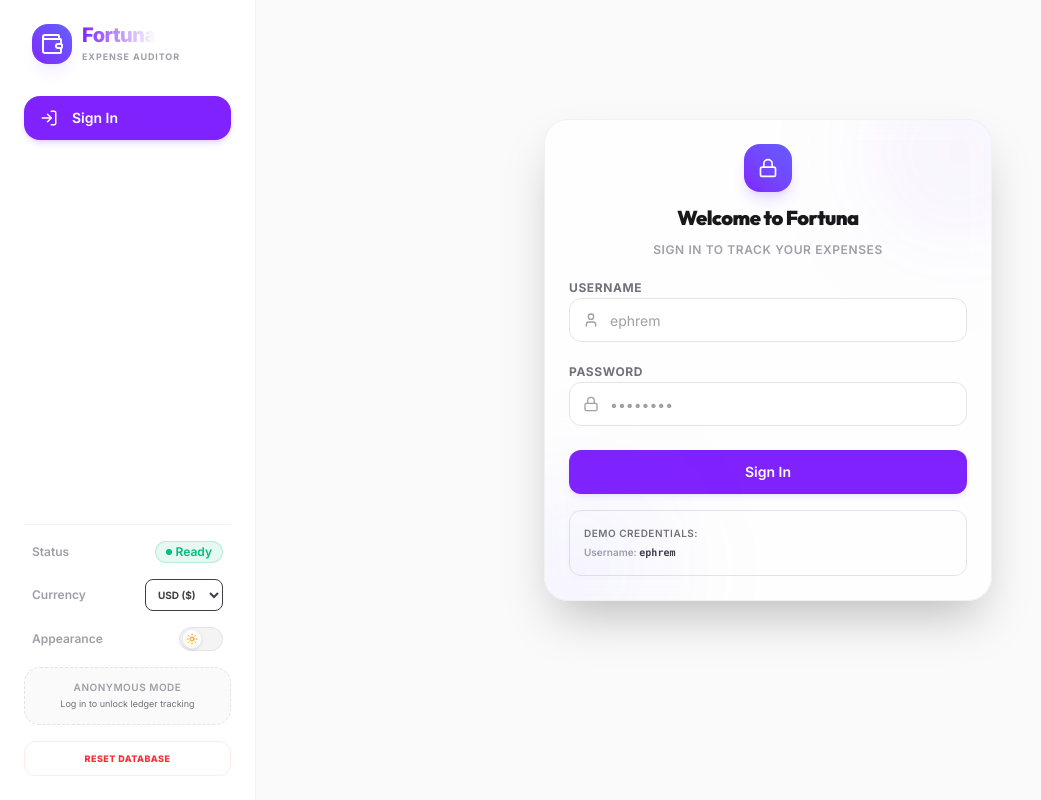
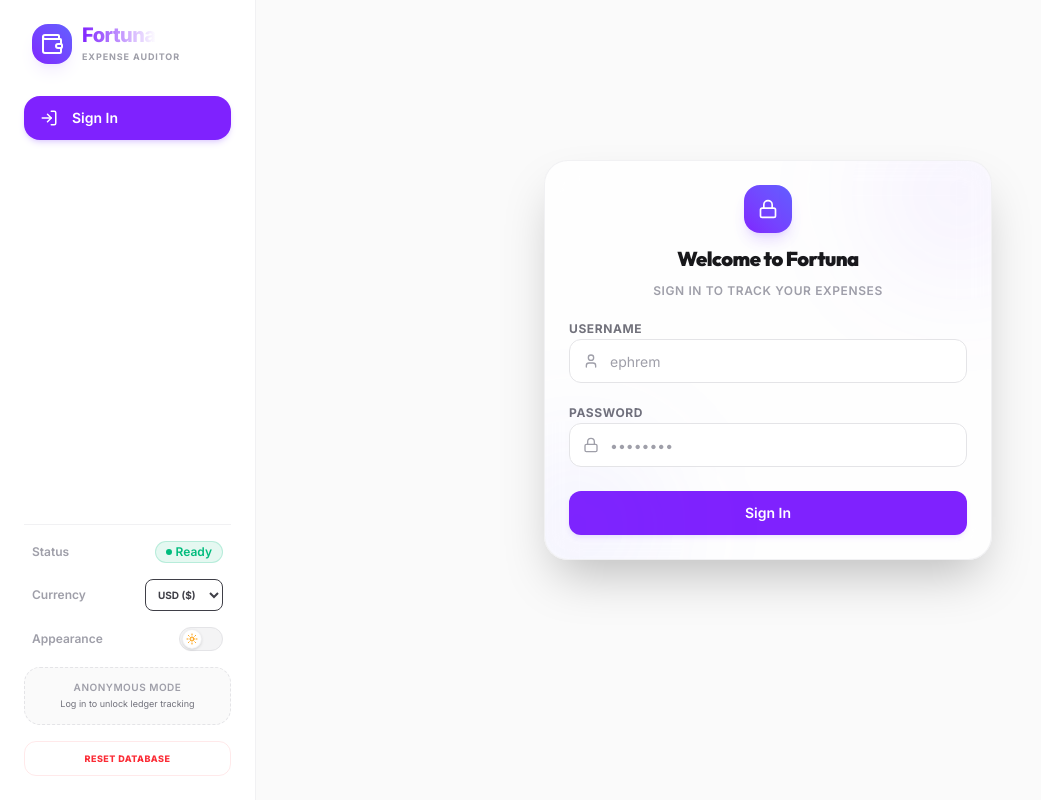
Before and after one commit to EphremAlemnew/expense-tracker-app, a React (Vite) app: page / in a window 1280 px wide. Shown: the whole page, without its empty margins (0-1041 px from the left). Built offline with nearby package versions, Linux system fonts and the light colour scheme.

Commit message:
feat: add Login component with SHA-256 authentication and form validation

```diff
--- a/src/components/Login.tsx
+++ b/src/components/Login.tsx
@@ -9,7 +9,9 @@ async function sha256(message: string): Promise<string> {
   const msgBuffer = new TextEncoder().encode(message);
   const hashBuffer = await window.crypto.subtle.digest("SHA-256", msgBuffer);
   const hashArray = Array.from(new Uint8Array(hashBuffer));
-  const hashHex = hashArray.map((b) => b.toString(16).padStart(2, "0")).join("");
+  const hashHex = hashArray
+    .map((b) => b.toString(16).padStart(2, "0"))
+    .join("");
   return hashHex;
 }
 
@@ -36,13 +38,18 @@ export function Login({ onLoginSuccess }: LoginProps) {
 
     try {
       const expectedUsername = import.meta.env.VITE_AUTH_USERNAME || "ephrem";
-      const expectedPasswordHash = import.meta.env.VITE_AUTH_PASSWORD_HASH || "ef92b778bafe771e89245b89ecbc08a44a4e166c06659911881f383d4473e94f";
+      const expectedPasswordHash =
+        import.meta.env.VITE_AUTH_PASSWORD_HASH ||
+        "ef92b778bafe771e89245b89ecbc08a44a4e166c06659911881f383d4473e94f";
       const enteredHash = await sha256(password.trim());
 
       // Brief delay to simulate validation and preserve the premium button spinner UX
       setTimeout(() => {
         setLoading(false);
-        if (username.trim() === expectedUsername && enteredHash === expectedPasswordHash) {
+        if (
+          username.trim() === expectedUsername &&
+          enteredHash === expectedPasswordHash
+        ) {
           onLoginSuccess(expectedUsername);
         } else {
           setError("Invalid username or password");
@@ -123,12 +130,6 @@ export function Login({ onLoginSuccess }: LoginProps) {
             >
               {loading ? "Authenticating..." : "Sign In"}
             </Button>
-
-            {/* Default credentials helper */}
-            <div className="p-3.5 rounded-xl border border-zinc-200 dark:border-zinc-850 bg-zinc-55/30 dark:bg-zinc-900/20 text-[10px] text-zinc-400 dark:text-zinc-550 font-semibold space-y-0.5 leading-relaxed">
-              <p className="uppercase text-zinc-500 tracking-wider">Demo Credentials:</p>
-              <p>Username: <code className="text-zinc-700 dark:text-zinc-300">{import.meta.env.VITE_AUTH_USERNAME || "ephrem"}</code></p>
-            </div>
           </form>
         </CardContent>
       </Card>
```
